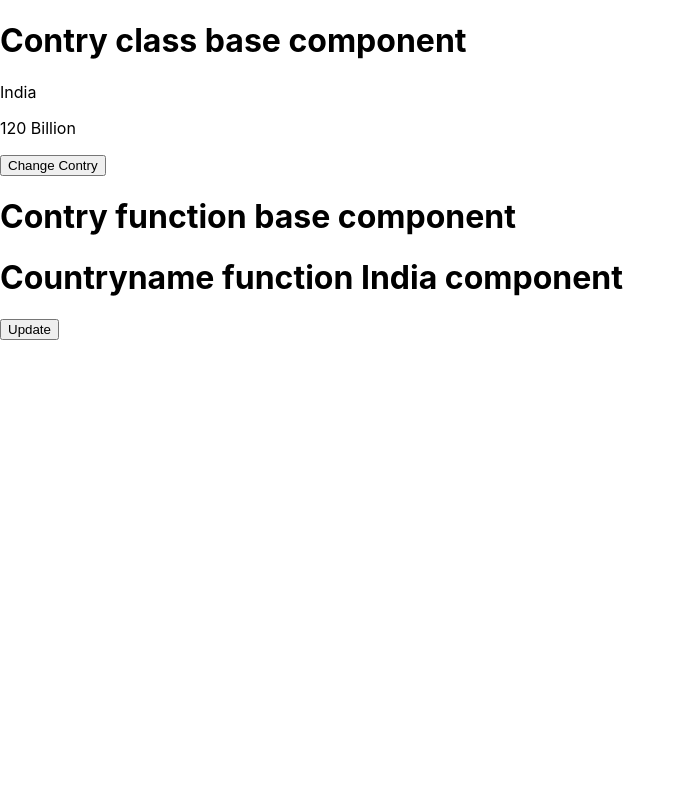
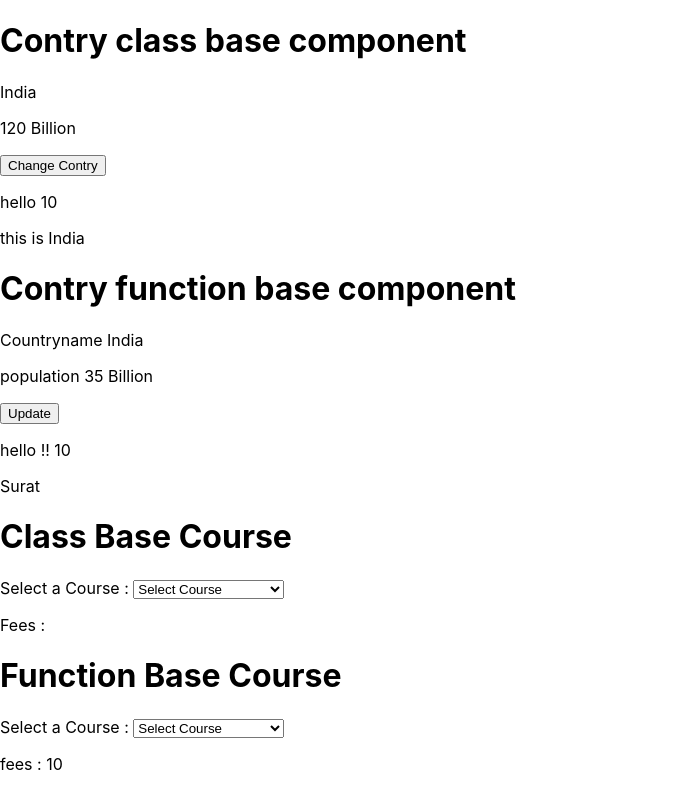
Before and after one commit to godhaniaesha/firstapp1, a React (Create React App) app: page / in a window 1280 px wide. Shown: the whole page, without its empty margins (0-686 px from the left). Built offline with nearby package versions, Linux system fonts and the light colour scheme.

Commit message:
25-06-2424_props

```diff
--- a/src/App.js
+++ b/src/App.js
@@ -1,5 +1,7 @@
 import Contry from "./container/Contry/Contry";
 import ContryFun from "./container/ContryFun/ContryFun";
+import Cource from "./container/Cource/Cource";
+import CourceFun from "./container/CourceFun/CourceFun";
 
 
 function App() {
@@ -7,8 +9,13 @@ function App() {
     <>
       <Contry />
       <ContryFun />
+      <Cource />
+      <CourceFun />
     </>
   );
 }
 
+//Course    Dropdown    Full Stack    React   UI/UX
+//Fees                  75000         60000   35000
+
 export default App;
--- /dev/null
+++ b/src/container/City/City.js
@@ -0,0 +1,13 @@
+
+import React, { Component } from 'react'
+
+export default class City extends Component {
+    render() {
+        return (
+            <div>
+                <p>hello {this.props.x}</p>
+                <p>this is {this.props.cn}</p>
+            </div>
+        )
+    }
+}
--- /dev/null
+++ b/src/container/CityFun/CityFun.js
@@ -0,0 +1,12 @@
+import React from 'react';
+
+function CityFun(props) {
+    return (
+        <div>
+            <p> hello !! {props.x}</p>
+            <p>{props.cn === 'India' ? 'Surat' : 'New York'}</p>
+        </div>
+    );
+}
+
+export default CityFun;
--- a/src/container/Contry/Contry.js
+++ b/src/container/Contry/Contry.js
@@ -1,4 +1,6 @@
 import React, { Component } from 'react'
+import City from '../City/City';
+
 
 // sc = rcc
 // class base component
@@ -7,14 +9,14 @@ export default class Contry extends Component {
     super(props);
 
     this.state = {
-            countryname : 'India',
+      countryname: 'India',
       population: '120 Billion'
     }
   }
 
   change = () => {
     this.setState({
-            countryname : 'Canada',
+      countryname: 'Canada',
       population: '80 Billion'
     })
   }
@@ -28,7 +30,11 @@ export default class Contry extends Component {
 
         <button onClick={this.change}>Change Contry</button>
 
+
+        <City cn={this.state.countryname} x={10}/>
       </div>
+
+
     )
   }
 }
--- a/src/container/ContryFun/ContryFun.js
+++ b/src/container/ContryFun/ContryFun.js
@@ -1,22 +1,28 @@
 import React from 'react';
 import { useState } from 'react';
+import CityFun from '../CityFun/CityFun';
 
-// sc = rfc
+// sc = rsf
 //  function base component
 // hook usestata
 const ContryFun = () => {
     const [contry, setContry] = useState('India')
+    const [population, setPopulation] = useState('35 Billion')
     function handleClick() {
-
         setContry('Canada');
+        setPopulation('30 Billion')
       }
 
     return (
         <div>
             <h1>Contry function base component </h1>
-            <h1>Countryname function {contry} component </h1>
+            <p>Countryname  {contry}  </p>
+            <p>population  {population}  </p>
             <button onClick={handleClick}>Update</button>
+
+            <CityFun cn={contry} x={10}/>
         </div>
+
     );
 };
 
--- /dev/null
+++ b/src/container/Cource/Cource.js
@@ -0,0 +1,40 @@
+
+import React, { Component } from 'react';
+import Fees from '../Fees/Fees';
+
+export default class Cource extends Component {
+    constructor(props) {
+        super(props);
+        this.state = {
+
+            selectedCource: ''
+        };
+    }
+
+    handleChange = (event) => {
+        this.setState({ selectedCource: event.target.value });
+        console.log(this.state);
+    }
+
+    render() {
+        return (
+            <div>
+                <h1>Class Base Course</h1>
+
+                    <label htmlFor="cource"> Select a Course :   </label>
+                    <select id="cource" onChange={this.handleChange} value={this.state.selectedCource}>
+                        <option value="">Select Course</option>
+                        <option value="Full Stack">Full Stack</option>
+                        <option value="web designing">Web Designing</option>
+                        <option value="web development">Web Development</option>
+                        <option value="Android development">Android Development</option>
+                        <option value="Flutter development">Flutter Development</option>
+                    </select>
+
+                    {/* Pass selected course as props to Fees component */}
+                    <Fees course={this.state.selectedCource} x={10} />
+
+            </div>
+        );
+    }
+}
--- /dev/null
+++ b/src/container/CourceFun/CourceFun.js
@@ -0,0 +1,34 @@
+import React, { useState } from 'react';
+import FeesFun from '../FeesFun/FeesFun';
+
+function CourceFun(props) {
+
+
+    const [selectedCource, setSelectedCource] = useState('');
+
+    function handleChange(event) {
+        setSelectedCource(event.target.value);
+        console.log(`Selected Course: ${event.target.value}`);
+    }
+    return (
+        <div>
+            <h1>Function Base Course</h1>
+
+            <label htmlFor="cource"> Select a Course :   </label>
+            <select id="cource" onChange={handleChange} value={selectedCource}>
+                <option value="">Select Course</option>
+                <option value="Full Stack">Full Stack</option>
+                <option value="web designing">Web Designing</option>
+                <option value="web development">Web Development</option>
+                <option value="Android development">Android Development</option>
+                <option value="Flutter development">Flutter Development</option>
+            </select>
+
+            {/* Pass selected course as props to Fees component */}
+            <FeesFun course={selectedCource} x={10} />
+
+        </div>
+    );
+}
+
+export default CourceFun;
--- /dev/null
+++ b/src/container/Fees/Fees.js
@@ -0,0 +1,35 @@
+import React, { Component } from 'react'
+
+export default class Fees extends Component {
+
+    render() {
+        let fees = '';
+        switch (this.props.course) {
+            case 'Full Stack':
+                fees = '70,000';
+                break;
+            case 'web designing':
+                fees = '20,000';
+                break;
+            case 'web development':
+                fees = '30,000';
+                break;
+            case 'Android development':
+                fees = '40,000';
+                break;
+            case 'Flutter development':
+                fees = '60,000';
+                break;
+            default:
+                fees = '';
+                break;
+        }
+        return (
+            <div>
+
+                <p>Fees : {fees}</p>
+
+            </div>
+        )
+    }
+}
--- /dev/null
+++ b/src/container/FeesFun/FeesFun.js
@@ -0,0 +1,12 @@
+import React from 'react';
+
+function FeesFun(props) {
+    return (
+
+        <div>
+            <p>fees : {props.x}</p>
+        </div>
+    );
+}
+
+export default FeesFun;
```
Lines whose indentation alone changed are shown as unchanged.
